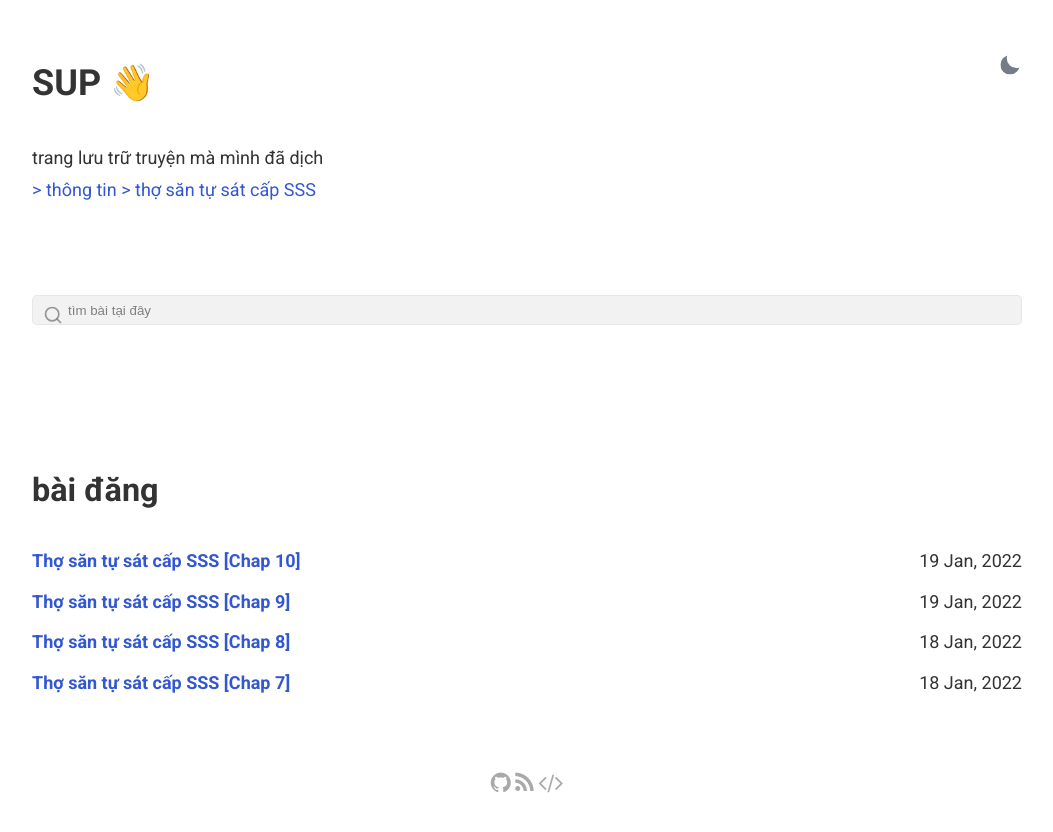
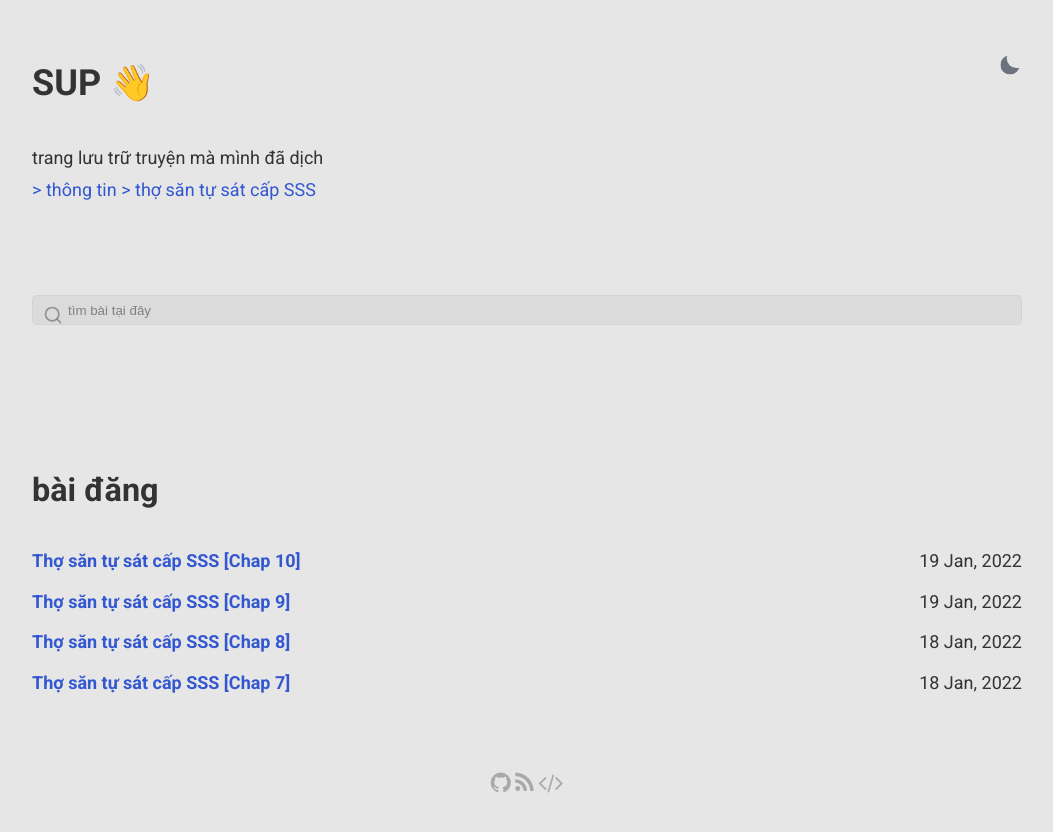
Before and after one commit to kuhekin/gesko, a Jekyll site: the page built from index.html, in a window 1280 px wide. Shown: the top 832 px of the page, without its empty margins (113-1166 px from the left). Built offline with Jekyll 4.4.1, drawn with Linux system fonts in a browser that asks for light colours.

Commit message:
Update _main.scss

```diff
--- a/_sass/_main.scss
+++ b/_sass/_main.scss
@@ -45,7 +45,7 @@ html[data-theme="light"] {
 	--link-color: rgb(50, 87, 209);
 	--code-bg-color: rgb(245, 245, 245);
 
-	background-color: rgb(255, 255, 255);
+	background-color: rgb(230, 230, 230);
 
 
 
@@ -108,7 +108,7 @@ html[data-theme="dark"] {
 	--dark-text-color: rgb(36, 38, 42);
 	--link-color: rgb(255, 89, 125);
 	--code-bg-color: rgb(36, 38, 42);
-	background-color: rgb(19, 20, 24);
+	background-color: rgb(35, 35, 35);
 
 	#theme-toggle div {
 		position: relative;
```
